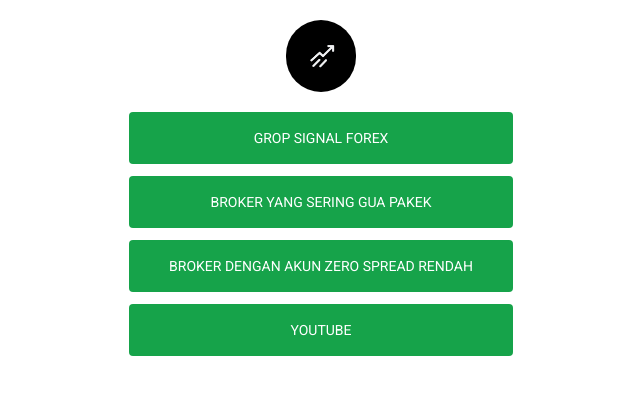
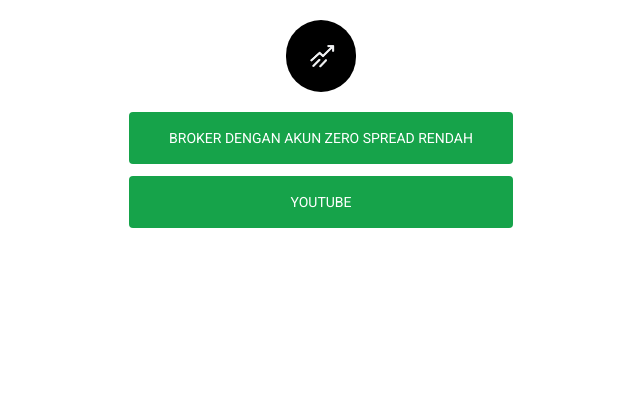
Before and after one commit to Namskt/sktraders, a React (Vite) app: page / in a window 1280 px wide. Shown: the top 394 px of the page, without its empty margins (319-959 px from the left). Built offline with nearby package versions, Linux system fonts and the light colour scheme.

Commit message:
Update App.jsx

```diff
--- a/src/App.jsx
+++ b/src/App.jsx
@@ -2,14 +2,6 @@
 import Image from "../src/assets/img.jpg";
 
 const ListLink = [
-  {
-    name: "GROP SIGNAL FOREX",
-    href: "https://t.me/+0H4dxRBqh8o0OTll",
-  },
-  {
-    name: "BROKER YANG SERING GUA PAKEK",
-    href: "https://fbs.partners?ibl=874040&ibp=33988576",
-  },
   {
     name: "BROKER DENGAN AKUN ZERO SPREAD RENDAH",
     href: "https://one.exnesstrack.org/boarding/sign-up/a/7di01z8hol?lng=id",
```
